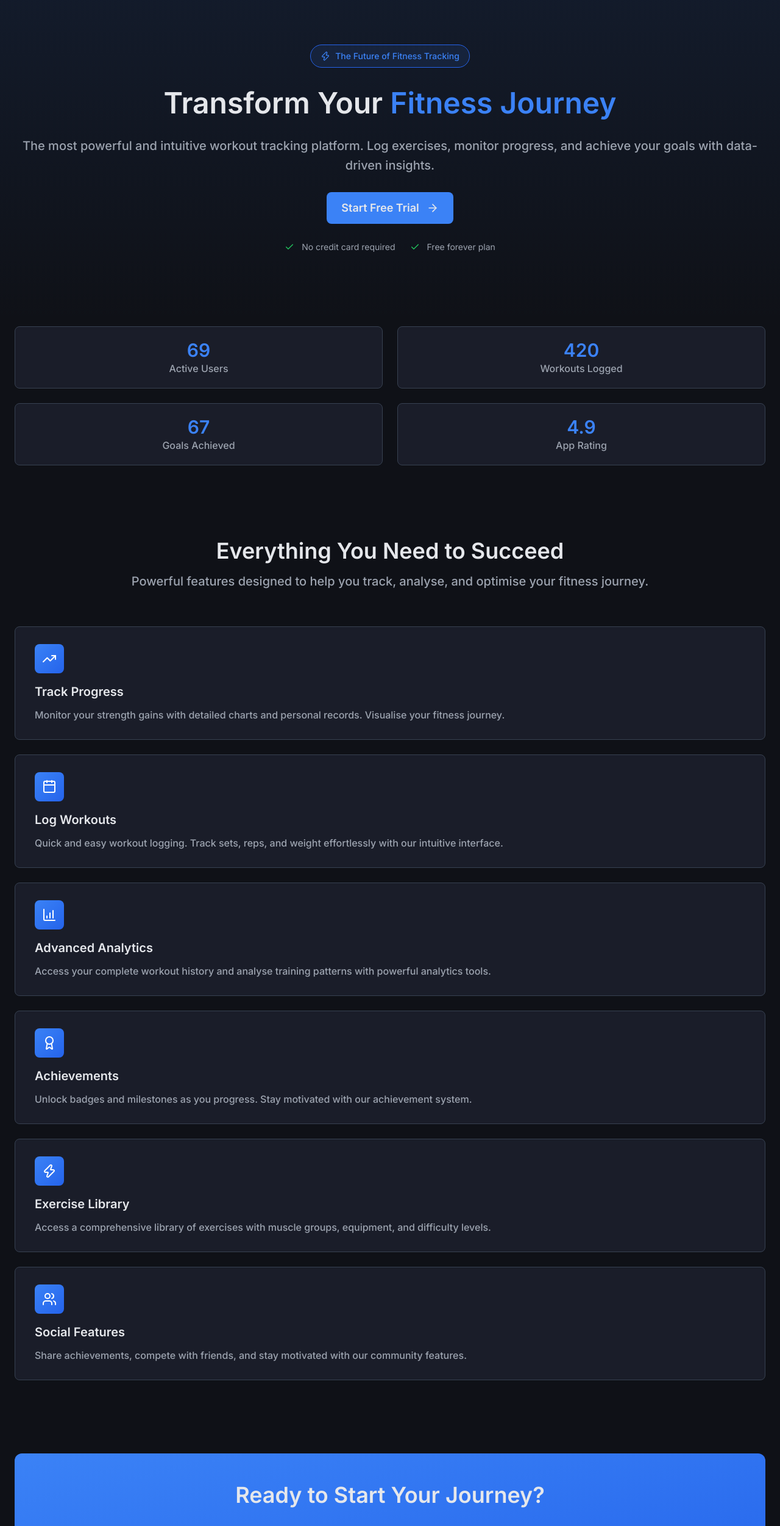
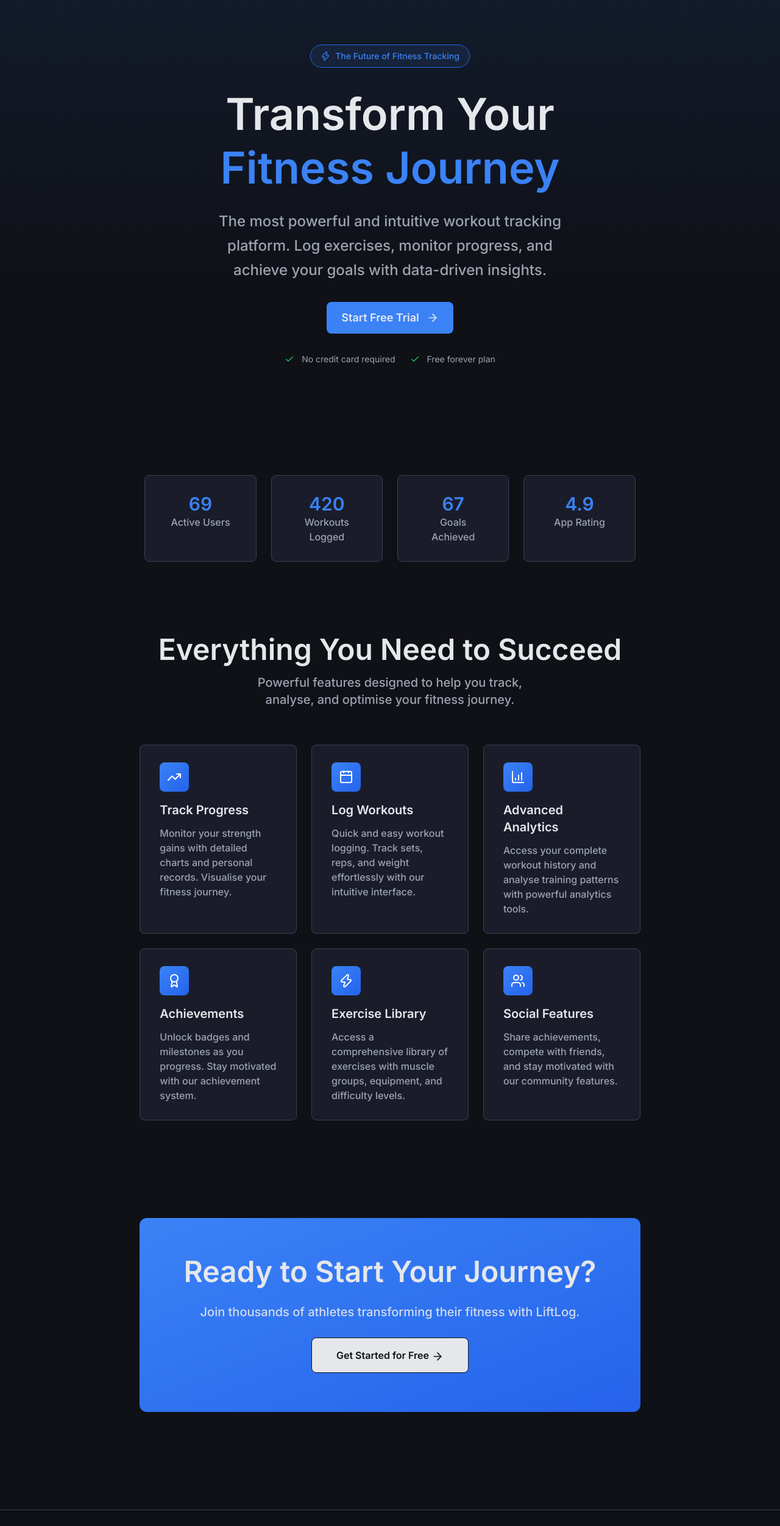
Before and after one commit to Koraxdd/LiftLog, a Next.js app: page / in a window 1280 px wide. Shown: the part 80-2582 px from the top of the page at 61% size. Built offline with nearby package versions, Linux system fonts and the light colour scheme.

Commit message:
feat: added landing page design for desktop

```diff
--- a/src/components/LandingPage/CTA.tsx
+++ b/src/components/LandingPage/CTA.tsx
@@ -3,10 +3,10 @@ import { ArrowRight } from "lucide-react"
 
 export default function CTA() {
     return (
-        <section className="mt-30 px-6">
-            <div className="bg-linear-to-br from-brand to-brand-dark flex flex-col justify-center items-center text-center rounded-xl gap-7 px-14 py-12">
-                <h2 className="text-4xl font-semibold">Ready to Start Your Journey?</h2>
-                <span className="text-[#E5E7EB] text-xl font-medium">Join thousands of athletes transforming their fitness with LiftLog.</span>
+        <section className="mt-30 px-6 md:mt-40">
+            <div className="bg-linear-to-br from-brand to-brand-dark flex flex-col justify-center items-center text-center rounded-xl gap-7 px-14 py-12 md:w-2/3 md:mx-auto md:py-16">
+                <h2 className="text-4xl font-semibold md:text-5xl">Ready to Start Your Journey?</h2>
+                <span className="text-[#E5E7EB] text-xl font-medium opacity-90">Join thousands of athletes transforming their fitness with LiftLog.</span>
                 <Button variant="prominent">Get Started for Free <ArrowRight size={20} className="inline-flex" /></Button>
             </div>
         </section>
--- a/src/components/LandingPage/Features/Features.tsx
+++ b/src/components/LandingPage/Features/Features.tsx
@@ -5,10 +5,10 @@ export default function Features() {
     return (
         <section className="px-6">
             <div className="flex flex-col justify-center items-center text-center mt-30 gap-4">
-                <h2 className="text-4xl font-semibold">Everything You Need to Succeed</h2>
-                <p className="text-xl font-medium">Powerful features designed to help you track, analyse, and optimise your fitness journey.</p>
+                <h2 className="text-4xl font-semibold md:text-5xl">Everything You Need to Succeed</h2>
+                <p className="text-xl font-medium md:w-2/5">Powerful features designed to help you track, analyse, and optimise your fitness journey.</p>
             </div>
-            <div className="mt-15 flex flex-col gap-6">
+            <div className="mt-15 flex flex-col gap-6 md:grid md:grid-cols-3 md:w-2/3 md:mx-auto">
                 <FeatureCard title="Track Progress" icon={<TrendingUp size={24} />}>
                     Monitor your strength gains with detailed charts and personal records. Visualise your fitness journey.
                 </FeatureCard>
--- a/src/components/LandingPage/Footer.tsx
+++ b/src/components/LandingPage/Footer.tsx
@@ -2,15 +2,15 @@ import { Dumbbell } from "lucide-react"
 
 export default function Footer() {
     return (
-        <footer className="border-t border-subtle mt-35 flex flex-col justify-center items-center gap-5">
-            <div className="flex items-center gap-2 mt-12">
+        <footer className="border-t border-subtle mt-35 flex flex-col justify-center items-center gap-5 md:mt-40 md:flex-row md:justify-around md:py-12">
+            <div className="flex items-center gap-2 mt-12 md:mt-0 md:w-1/6">
                 <Dumbbell
                     size={32}
                     className="text-white inline-flex rotate-y-180 bg-linear-to-br from-brand to-brand-dark px-1.5 rounded-lg"
                 />
                 <h1 className="font-semibold">LiftLog</h1>
             </div>
-            <p className="mb-12 font-medium">&copy; {new Date().getFullYear()} LiftLog. All rights reserved.</p>
+            <p className="mb-12 font-medium md:mb-0">&copy; {new Date().getFullYear()} LiftLog. All rights reserved.</p>
         </footer>
     )
 }
--- a/src/components/LandingPage/Hero.tsx
+++ b/src/components/LandingPage/Hero.tsx
@@ -3,14 +3,14 @@ import Button from "../Button"
 
 export default function Hero() {
     return (
-        <section className="flex flex-col justify-center items-center text-center px-6 gap-7">
+        <section className="flex flex-col justify-center items-center text-center px-6 gap-7 md:w-1/2 md:mx-auto md:gap-8">
             <div className="flex justify-center items-center gap-2 text-brand bg-brand/10 text-sm font-medium border border-brand-dark rounded-full px-4 py-2 mt-20">
                 <Zap size={16} />
                 <span>The Future of Fitness Tracking</span>
             </div>
             <div className="flex flex-col justify-center items-center gap-6">
-                <h1 className="text-5xl/15 font-semibold">Transform Your <span className="text-brand">Fitness Journey</span></h1>
-                <p className="font-medium text-xl/8">The most powerful and intuitive workout tracking platform. Log exercises, monitor progress, and achieve your goals with data-driven insights.</p>
+                <h1 className="text-5xl/15 font-semibold md:text-7xl/22">Transform Your <span className="text-brand">Fitness Journey</span></h1>
+                <p className="font-medium text-xl/8 md:text-2xl/10">The most powerful and intuitive workout tracking platform. Log exercises, monitor progress, and achieve your goals with data-driven insights.</p>
             </div>
             <Button variant="secondary">Start Free Trial <ArrowRight size={20} className="inline-flex" /></Button>
             <div className="flex gap-6">
--- a/src/components/LandingPage/Navbar.tsx
+++ b/src/components/LandingPage/Navbar.tsx
@@ -5,7 +5,7 @@ export default function Navbar() {
     return (
         <header className="sticky top-0 backdrop-blur-md opacity-90">
             <nav className="border-b border-subtle bg-surface py-4 px-6 flex justify-around items-center">
-                <div className="flex items-center gap-2">
+                <div className="flex items-center gap-2 md:w-1/4">
                     <Dumbbell
                         size={40}
                         className="text-white inline-flex rotate-y-180 bg-linear-to-br from-brand to-brand-dark px-2 py-1 rounded-lg"
--- a/src/components/LandingPage/Social/SocialProof.tsx
+++ b/src/components/LandingPage/Social/SocialProof.tsx
@@ -2,7 +2,7 @@ import SocialProofCard from "./SocialProofCard";
 
 export default function SocialProof() {
     return (
-        <div className="grid grid-cols-2 gap-6 px-6 mt-30">
+        <div className="grid grid-cols-2 gap-6 px-6 mt-30 md:mt-45 md:grid-cols-4 md:w-2/3 md:mx-auto">
             <SocialProofCard title="69">Active Users</SocialProofCard>
             <SocialProofCard title="420">Workouts Logged</SocialProofCard>
             <SocialProofCard title="67">Goals Achieved</SocialProofCard>
--- a/src/components/LandingPage/Social/SocialProofCard.tsx
+++ b/src/components/LandingPage/Social/SocialProofCard.tsx
@@ -7,7 +7,7 @@ type SocialProofCardProps = {
 
 export default function SocialProofCard({ children, title }: SocialProofCardProps) {
     return (
-        <div className="bg-card border border-subtle text-center rounded-lg px-8 py-5">
+        <div className="bg-card border border-subtle text-center rounded-lg px-8 py-5 md:py-7">
             <h3 className="text-brand text-3xl font-semibold">{title}</h3>
             <p className="font-medium">{children}</p>
         </div>
```
